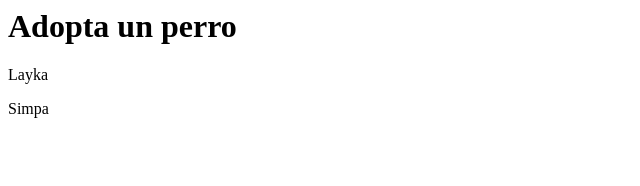
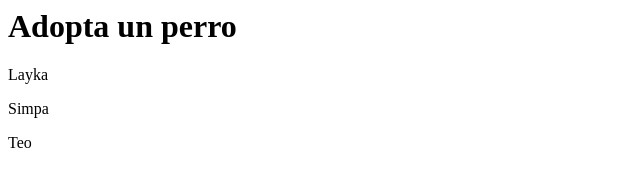
Before and after one commit to rpalaolozano/AdoptaUnPerro, a plain HTML site: page index.html in a window 1280 px wide. Shown: the full height of the page, 0-640 px from the left. Drawn offline with Linux system fonts and the light colour scheme.

Commit message:
Añado Teo a la lista de perros

```diff
--- a/index.html
+++ b/index.html
@@ -1,3 +1,4 @@
 <h1>Adopta un perro</h1>
 <p>Layka</p>
 <p>Simpa</p>
+<p>Teo</p>
```
